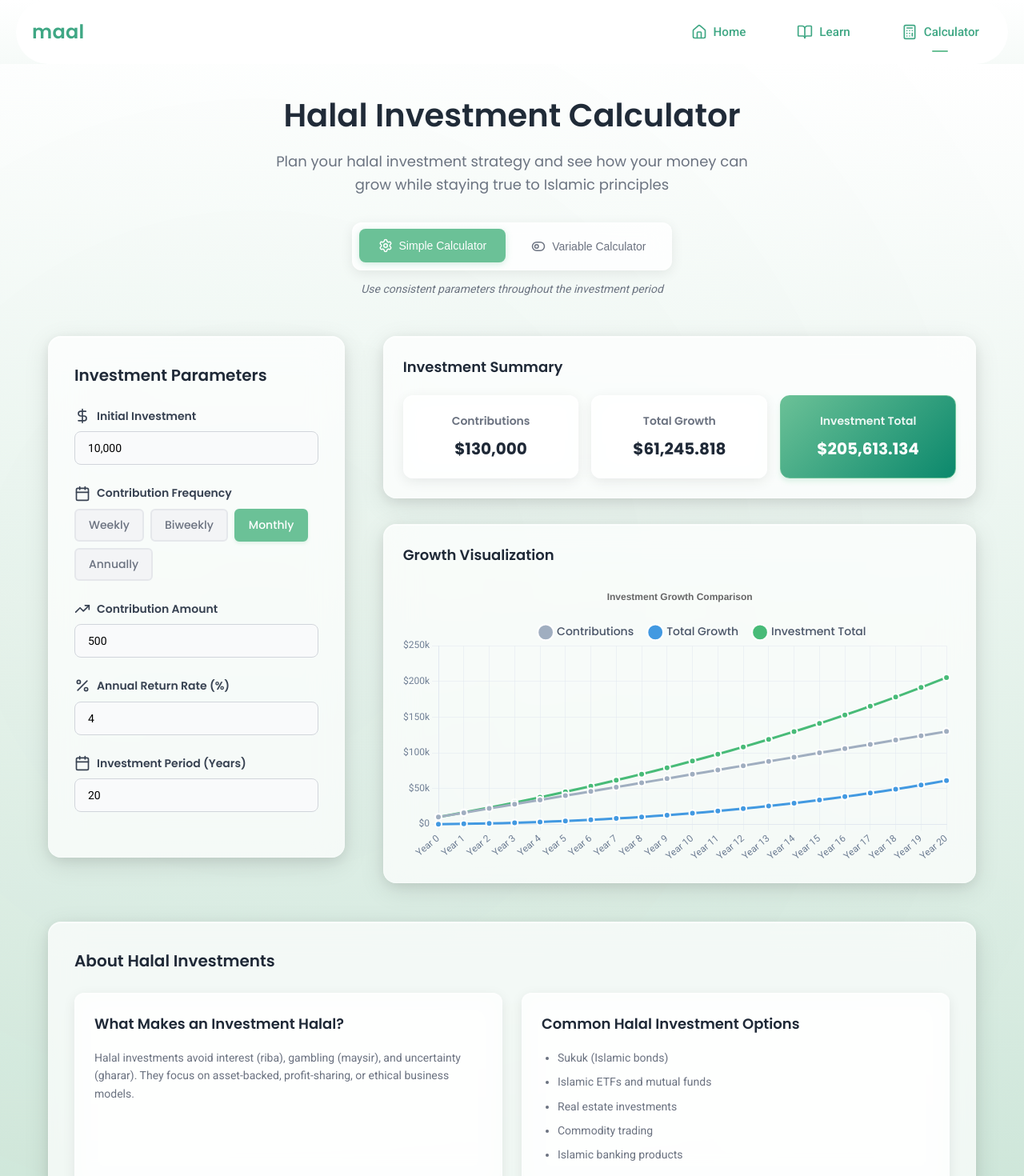
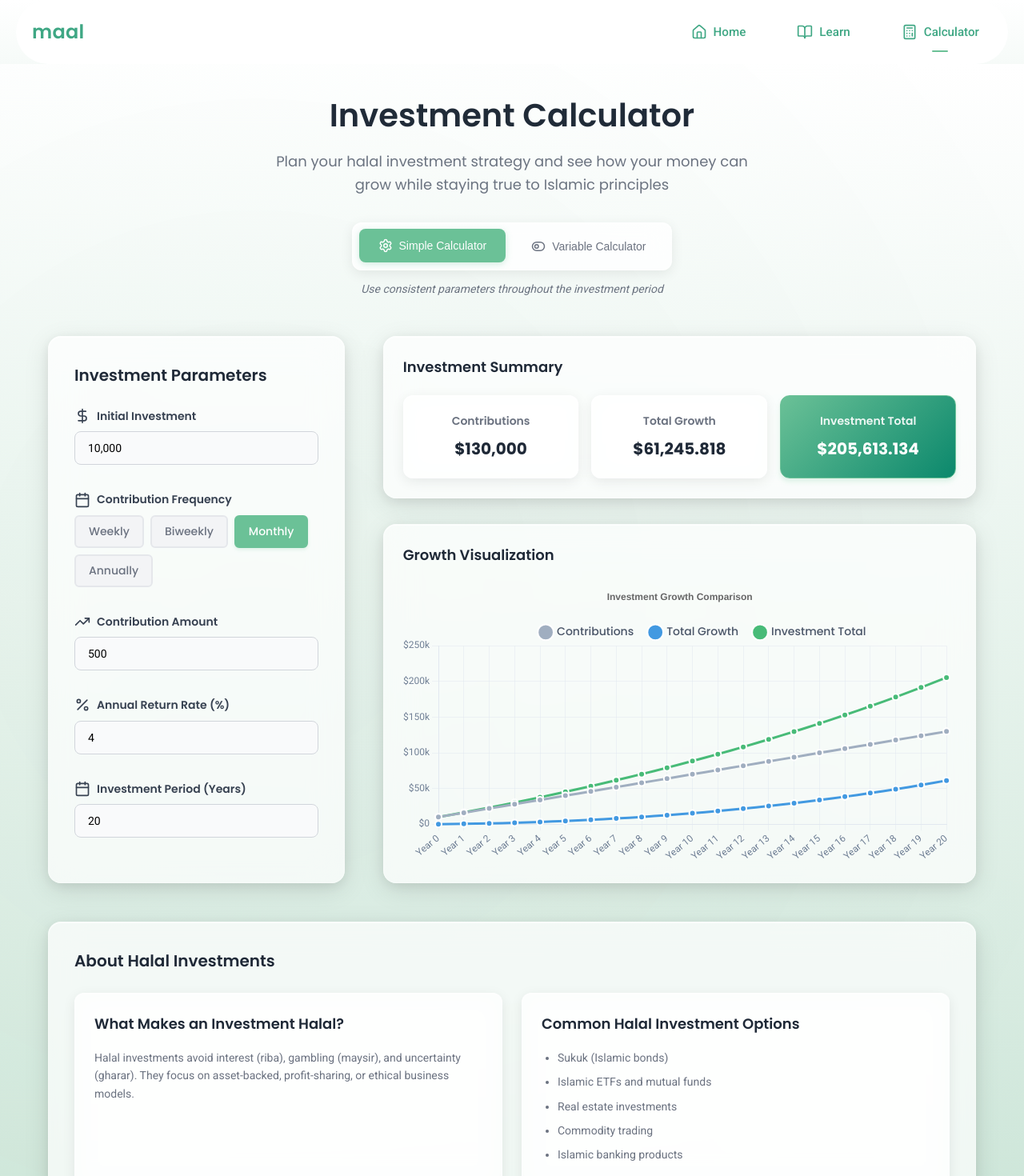
Before and after one commit to Lmar-O/Maal, a React (Vite) app in the folder frontend/: page /calculator in a window 1280 px wide. Shown: the top 1470 px of the page at 80% size. Built offline with nearby package versions, Linux system fonts and the light colour scheme.

Commit message:
Adjust simple calculator styling

```diff
--- a/frontend/src/App.css
+++ b/frontend/src/App.css
@@ -520,6 +520,7 @@ body {
   grid-template-columns: 1fr 2fr;
   gap: 3rem;
   margin-bottom: 3rem;
+  align-items: stretch;
 }
 
 .calculator-output {
@@ -537,11 +538,26 @@ body {
     0 4px 16px rgba(0, 0, 0, 0.08),
     inset 0 1px 0 rgba(255, 255, 255, 0.8);
   border: 1px solid rgba(255, 255, 255, 0.3);
-  height: fit-content;
   backdrop-filter: blur(20px);
   position: relative;
   z-index: 1;
 }
+
+/* Match height of output section in simple calculator mode */
+.calculator-inputs:has(.simple-calculator) {
+  height: 100%;
+  display: flex;
+  flex-direction: column;
+}
+
+.simple-calculator {
+  flex: 1;
+  display: flex;
+  flex-direction: column;
+  justify-content: space-between;
+}
+
+
 
 .calculator-inputs h2 {
   font-size: 1.25rem;
--- a/frontend/src/pages/InvestmentCalculator.tsx
+++ b/frontend/src/pages/InvestmentCalculator.tsx
@@ -456,7 +456,7 @@ const InvestmentCalculator = () => {
     <div className="calculator-page">
       <div className="container">
         <div className="calculator-header">
-          <h1 className="calculator-title">Halal Investment Calculator</h1>
+          <h1 className="calculator-title">Investment Calculator</h1>
           <p className="calculator-subtitle">
             Plan your halal investment strategy and see how your money can grow while staying true to Islamic principles
           </p>
```
